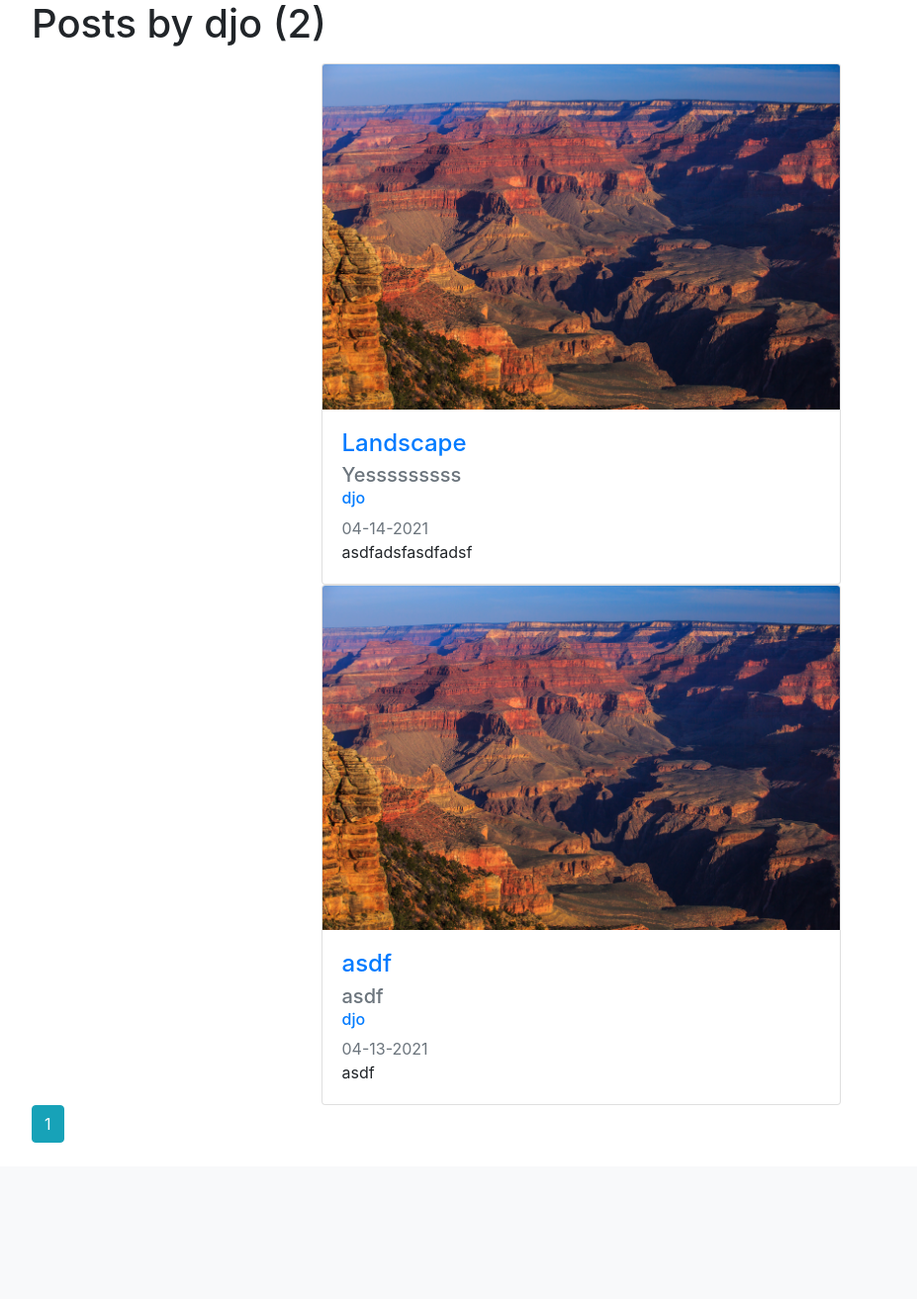
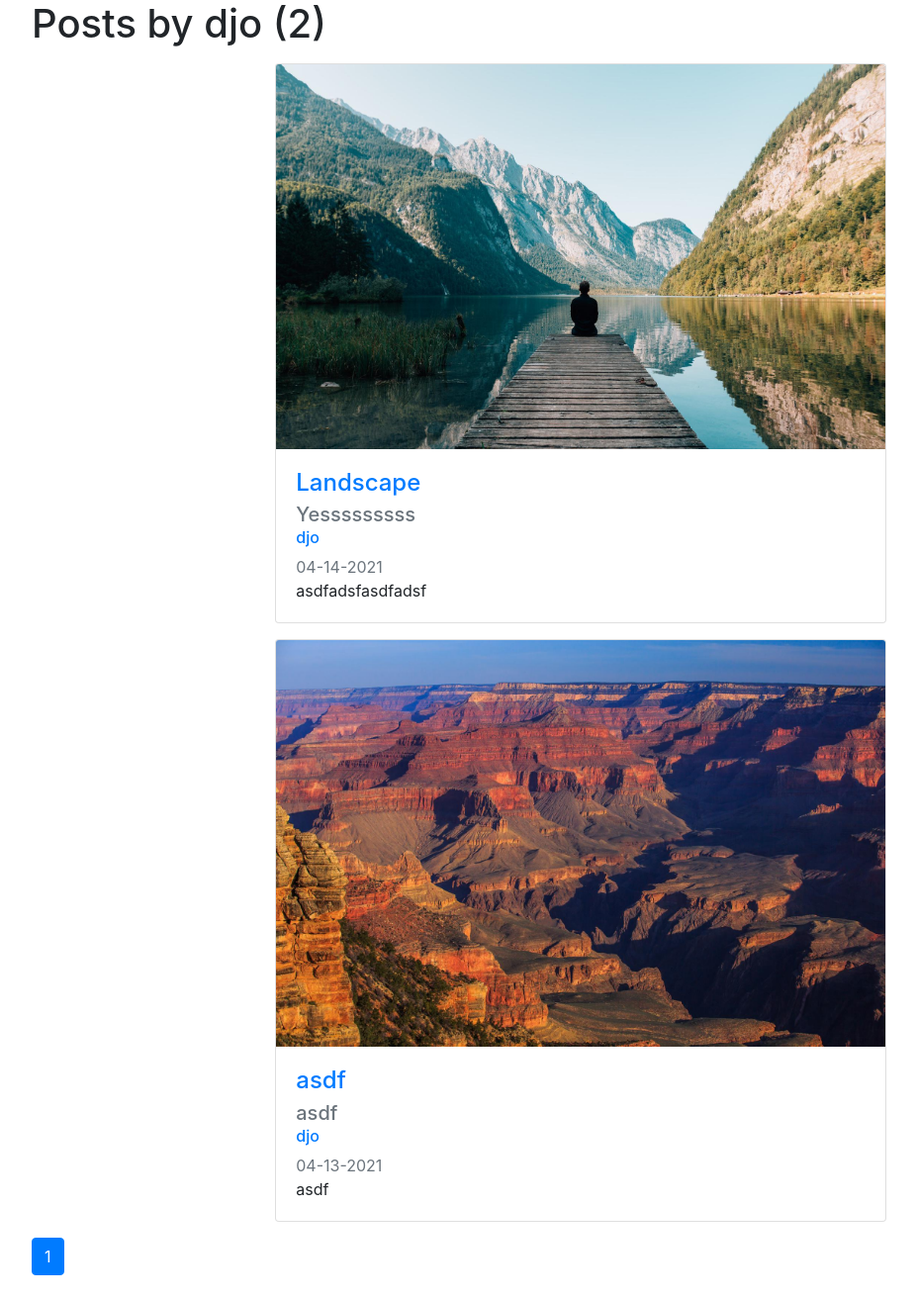
Before and after one commit to danielskjo/AfterCorona, a Flask app: a page that uses app/templates/user_posts.html in a window 1280 px wide. Shown: the part 56-1369 px from the top of the page at 99% size, without its empty margins (53-980 px from the left). Before the commit the page ends 1211 px from the top, so only its background shows below. Run offline with Flask 2, Linux system fonts and the light colour scheme; a user stored in the database is signed in; data comes from the database, SQL or seed files in the repository; some libraries are stand-ins or nearby versions.

Commit message:
Fixed image bug for user's posts

```diff
--- a/app/templates/user_posts.html
+++ b/app/templates/user_posts.html
@@ -2,10 +2,11 @@
 {% block content %}
 <main role="main" class="container">
     <h1 class="mb-3">Posts by {{ user.username }} ({{ posts.total }})</h1>
-      <div class="col-md-6 posts">
+    <div class="col-md-7 posts">
       {% for post in posts.items %}
-          <div class="card">
-            <img src="../static/place_images/grandcanyon.jpeg" class="card-img-top" alt="Post image">
+      <div class="card post">
+        <img src="{{ url_for(
+            'static', filename='place_images/' + post.image) }}" class="card-img-top" alt="Post image">
         <div class="card-body">
           <h4 class="card-title"><a href="{{ url_for('post', post_id=post.id) }}">{{ post.place }}</a></h5>
           <h5 class="card-subtitle mb-2 text-muted">{{ post.location }}</h6>
@@ -16,16 +17,16 @@
       </div>
       {% endfor %}
   </div>
+  <div>
 {% for page_num in posts.iter_pages(left_edge=1, right_edge=1, left_current=1, right_current=2) %}
     {% if page_num %}
         {% if posts.page == page_num %}
-                <a class="btn btn-info mb-4" href="{{ url_for('user_posts', username=user.username, page=page_num) }}">{{ page_num }}</a>
+            <a class="btn btn-primary mb-4" href="{{ url_for('home', page=page_num) }}">{{ page_num }}</a>
         {% else %}
-                <a class="btn btn-outline-info mb-4" href="{{ url_for('user_posts', username=user.username, page=page_num) }}">{{ page_num }}</a>
+            <a class="btn btn-outline-primary mb-4" href="{{ url_for('home', page=page_num) }}">{{ page_num }}</a>
         {% endif %}
-        {% else %}
-
     {% endif %}
 {% endfor %}
+</div>
   </main>
 {% endblock content %}
```
Lines whose indentation alone changed are shown as unchanged.
